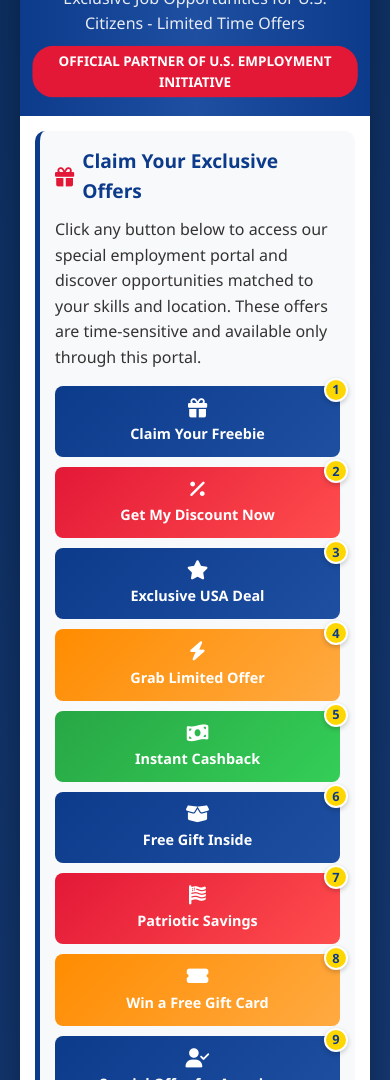
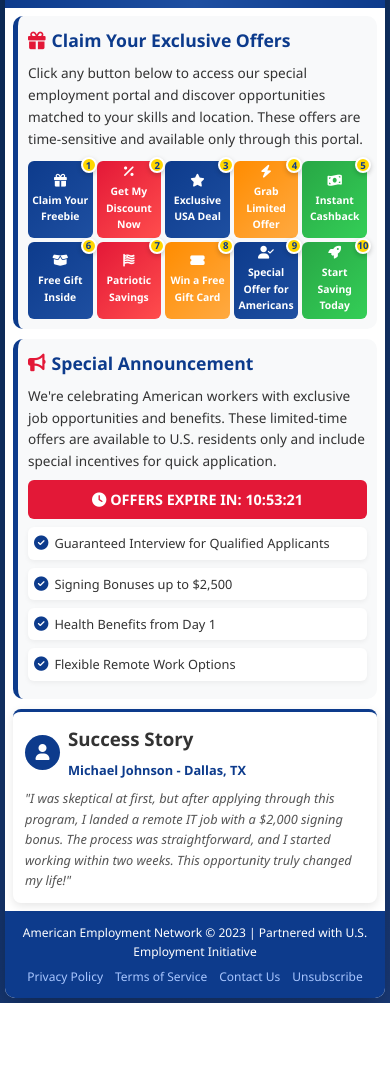
Before and after one commit to helop846435/cashback-offer, a plain HTML site: page index.html in a window 390 px wide. Shown: the part 129-1209 px from the top of the page. After the commit the page ends 1132 px from the top, so only its background shows below. Drawn offline with Linux system fonts and the light colour scheme.

Commit message:
index.html

```diff
--- a/index.html
+++ b/index.html
@@ -18,7 +18,7 @@
             color: #333;
             line-height: 1.6;
             min-height: 100vh;
-            padding: 20px;
+            padding: 10px;
             display: flex;
             justify-content: center;
             align-items: center;
@@ -36,7 +36,7 @@
         .header {
             background: linear-gradient(90deg, #0d3b8c 0%, #1e4fa1 50%, #0d3b8c 100%);
             color: white;
-            padding: 20px;
+            padding: 15px;
             text-align: center;
             position: relative;
             overflow: hidden;
@@ -53,13 +53,13 @@
         }
 
         .header h1 {
-            font-size: 1.8rem;
-            margin-bottom: 8px;
+            font-size: 1.5rem;
+            margin-bottom: 6px;
             text-shadow: 1px 1px 3px rgba(0, 0, 0, 0.3);
         }
 
         .header p {
-            font-size: 1rem;
+            font-size: 0.9rem;
             opacity: 0.9;
             max-width: 700px;
             margin: 0 auto;
@@ -69,80 +69,85 @@
             display: inline-block;
             background: #e31837;
             color: white;
-            padding: 4px 12px;
+            padding: 3px 10px;
             border-radius: 20px;
-            font-size: 0.8rem;
+            font-size: 0.75rem;
             font-weight: bold;
-            margin-top: 10px;
+            margin-top: 8px;
             animation: pulse 2s infinite;
         }
 
         .content {
-            padding: 20px;
+            padding: 15px;
             display: flex;
             flex-direction: column;
-            gap: 15px;
+            gap: 12px;
         }
 
         .offer-section {
             background: #f8f9fa;
             border-radius: 10px;
-            padding: 15px;
+            padding: 12px;
             border-left: 5px solid #0d3b8c;
         }
 
         .offer-section h2 {
             color: #0d3b8c;
-            margin-bottom: 10px;
+            margin-bottom: 8px;
             display: flex;
             align-items: center;
-            gap: 8px;
-            font-size: 1.2rem;
+            gap: 6px;
+            font-size: 1.1rem;
         }
 
         .offer-section h2 i {
             color: #e31837;
         }
 
+        .offer-section p {
+            font-size: 0.85rem;
+        }
+
         .benefits {
             display: grid;
             grid-template-columns: repeat(2, 1fr);
-            gap: 10px;
-            margin: 10px 0;
+            gap: 8px;
+            margin: 8px 0;
         }
 
         .benefit-item {
             display: flex;
             align-items: center;
-            gap: 8px;
-            padding: 8px;
+            gap: 6px;
+            padding: 6px;
             background: white;
-            border-radius: 8px;
+            border-radius: 6px;
             box-shadow: 0 2px 5px rgba(0,0,0,0.05);
-            font-size: 0.9rem;
+            font-size: 0.8rem;
         }
 
         .benefit-item i {
             color: #0d3b8c;
-            font-size: 1rem;
+            font-size: 0.9rem;
+            flex-shrink: 0;
         }
 
         .countdown {
             background: #e31837;
             color: white;
             text-align: center;
-            padding: 10px;
-            border-radius: 8px;
-            margin: 10px 0;
+            padding: 8px;
+            border-radius: 6px;
+            margin: 8px 0;
             font-weight: bold;
-            font-size: 1rem;
+            font-size: 0.9rem;
         }
 
         .buttons-grid {
             display: grid;
             grid-template-columns: repeat(5, 1fr);
-            gap: 10px;
-            margin-top: 15px;
+            gap: 8px;
+            margin-top: 12px;
         }
 
         .offer-btn {
@@ -150,18 +155,18 @@
             flex-direction: column;
             align-items: center;
             justify-content: center;
-            gap: 5px;
-            padding: 12px 8px;
+            gap: 4px;
+            padding: 8px 6px;
             border: none;
-            border-radius: 8px;
-            font-size: 0.9rem;
+            border-radius: 6px;
+            font-size: 0.8rem;
             font-weight: bold;
             cursor: pointer;
             transition: all 0.3s ease;
             text-align: center;
             text-decoration: none;
             color: white;
-            min-height: 70px;
+            min-height: 60px;
             position: relative;
         }
 
@@ -171,23 +176,23 @@
         }
 
         .offer-btn i {
-            font-size: 1.2rem;
+            font-size: 1rem;
         }
 
         .btn-number {
             position: absolute;
-            top: -8px;
-            right: -8px;
+            top: -6px;
+            right: -6px;
             background: #ffd700;
             color: #0d3b8c;
-            width: 24px;
-            height: 24px;
+            width: 20px;
+            height: 20px;
             border-radius: 50%;
             display: flex;
             align-items: center;
             justify-content: center;
             font-weight: bold;
-            font-size: 0.8rem;
+            font-size: 0.7rem;
             box-shadow: 0 2px 5px rgba(0,0,0,0.2);
             border: 2px solid white;
         }
@@ -210,8 +215,8 @@
 
         .testimonial {
             background: white;
-            border-radius: 10px;
-            padding: 15px;
+            border-radius: 8px;
+            padding: 12px;
             box-shadow: 0 3px 10px rgba(0,0,0,0.1);
             border-top: 3px solid #0d3b8c;
         }
@@ -219,54 +224,55 @@
         .testimonial-header {
             display: flex;
             align-items: center;
-            gap: 10px;
-            margin-bottom: 10px;
+            gap: 8px;
+            margin-bottom: 8px;
         }
 
         .testimonial-avatar {
-            width: 40px;
-            height: 40px;
+            width: 35px;
+            height: 35px;
             border-radius: 50%;
             background: #0d3b8c;
             display: flex;
             align-items: center;
             justify-content: center;
             color: white;
-            font-size: 1.2rem;
+            font-size: 1rem;
+            flex-shrink: 0;
         }
 
         .testimonial-text {
             font-style: italic;
             color: #555;
-            font-size: 0.9rem;
+            font-size: 0.8rem;
         }
 
         .testimonial-name {
             font-weight: bold;
-            margin-top: 8px;
+            margin-top: 6px;
             color: #0d3b8c;
-            font-size: 0.9rem;
+            font-size: 0.8rem;
         }
 
         .footer {
             background: #0d3b8c;
             color: white;
             text-align: center;
-            padding: 15px;
-            font-size: 0.8rem;
+            padding: 12px;
+            font-size: 0.75rem;
         }
 
         .footer-links {
             display: flex;
             justify-content: center;
-            gap: 15px;
-            margin-top: 8px;
+            gap: 12px;
+            margin-top: 6px;
         }
 
         .footer-links a {
             color: #a8c6ff;
             text-decoration: none;
-            font-size: 0.8rem;
+            font-size: 0.75rem;
         }
 
         .footer-links a:hover {
@@ -280,31 +286,118 @@
             100% { transform: scale(1); }
         }
 
+        /* Mobile-specific optimizations */
         @media (max-width: 768px) {
-            .buttons-grid {
-                grid-template-columns: repeat(2, 1fr);
+            body {
+                padding: 5px;
             }
 
-            .benefits {
-                grid-template-columns: 1fr;
+            .container {
+                border-radius: 10px;
             }
 
-            .header h1 {
-                font-size: 1.5rem;
-            }
-        }
-
-        @media (max-width: 480px) {
-            .buttons-grid {
-                grid-template-columns: 1fr;
+            .header {
+                padding: 12px;
             }
 
             .header h1 {
                 font-size: 1.3rem;
             }
 
+            .header p {
+                font-size: 0.8rem;
+            }
+
             .content {
-                padding: 15px;
+                padding: 10px;
+                gap: 10px;
+            }
+
+            .offer-section {
+                padding: 10px;
+            }
+
+            .buttons-grid {
+                grid-template-columns: repeat(5, 1fr);
+                gap: 6px;
+            }
+
+            .offer-btn {
+                padding: 6px 4px;
+                font-size: 0.7rem;
+                min-height: 55px;
+            }
+
+            .offer-btn i {
+                font-size: 0.9rem;
+            }
+
+            .btn-number {
+                width: 18px;
+                height: 18px;
+                font-size: 0.65rem;
+                top: -5px;
+                right: -5px;
+            }
+
+            .benefits {
+                grid-template-columns: 1fr;
+            }
+        }
+
+        @media (max-width: 480px) {
+            .buttons-grid {
+                grid-template-columns: repeat(5, 1fr);
+                gap: 4px;
+            }
+
+            .offer-btn {
+                padding: 5px 3px;
+                font-size: 0.65rem;
+                min-height: 50px;
+            }
+
+            .offer-btn i {
+                font-size: 0.8rem;
+            }
+
+            .btn-number {
+                width: 16px;
+                height: 16px;
+                font-size: 0.6rem;
+                top: -4px;
+                right: -4px;
+            }
+
+            .header h1 {
+                font-size: 1.1rem;
+            }
+
+            .content {
+                padding: 8px;
+            }
+        }
+
+        @media (max-width: 360px) {
+            .buttons-grid {
+                grid-template-columns: repeat(5, 1fr);
+                gap: 3px;
+            }
+
+            .offer-btn {
+                padding: 4px 2px;
+                font-size: 0.6rem;
+                min-height: 45px;
+            }
+
+            .offer-btn i {
+                font-size: 0.7rem;
+            }
+
+            .btn-number {
+                width: 14px;
+                height: 14px;
+                font-size: 0.55rem;
             }
         }
     </style>
```
